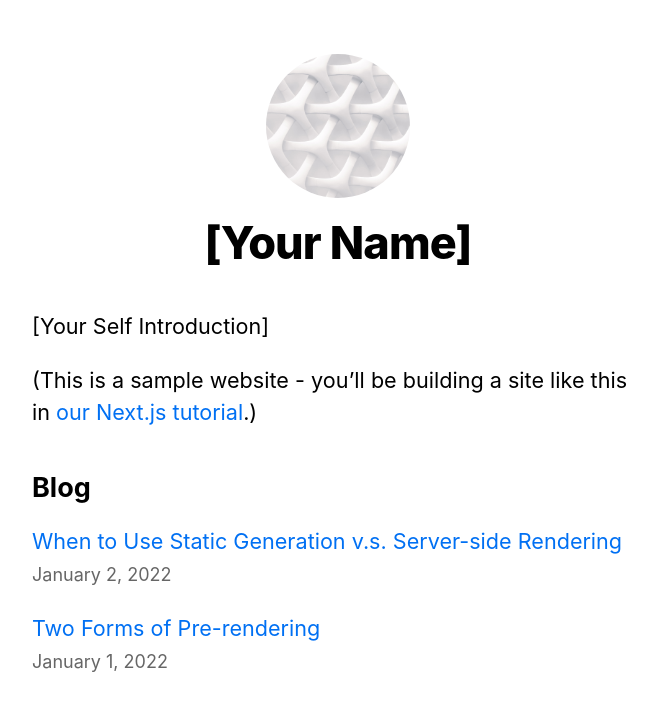
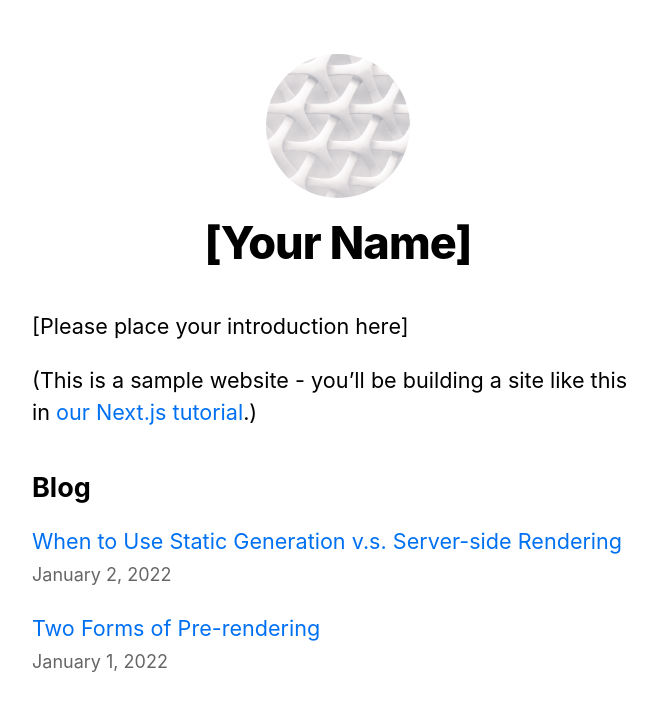
Before and after one commit to NJIT-WIS/project-2-is219-teamec, a Next.js app: page / in a window 1280 px wide. Shown: the top 710 px of the page, without its empty margins (302-959 px from the left). Built offline with nearby package versions, Linux system fonts and the light colour scheme.

Commit message:
Repositioning of files and Resource Pages

```diff
--- a/pages/index.js
+++ b/pages/index.js
@@ -12,7 +12,7 @@ export default function Home({ allPostsData }) {
         <title>{siteTitle}</title>
       </Head>
       <section className={utilStyles.headingMd}>
-        <p>[Your Self Introduction]</p>
+        <p>[Please place your introduction here]</p>
         <p>
           (This is a sample website - you’ll be building a site like this in{' '}
           <a href="https://nextjs.org/learn">our Next.js tutorial</a>.)
```
